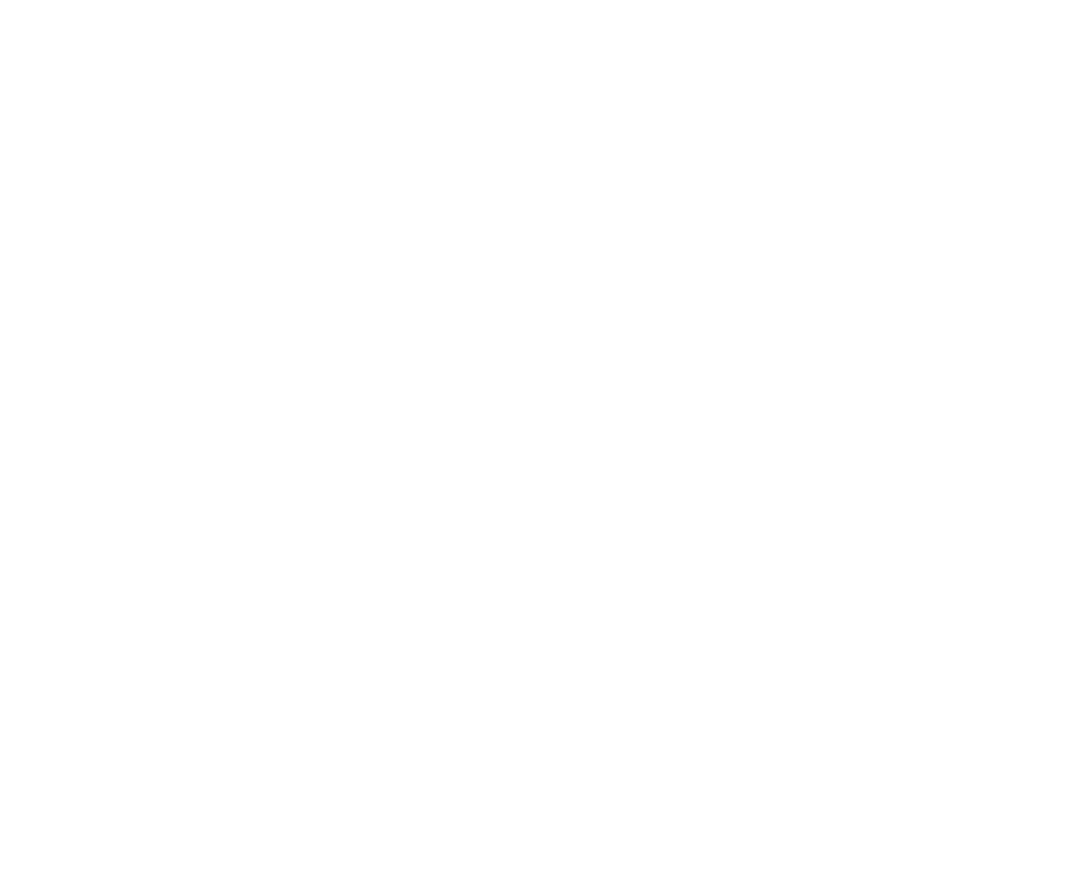
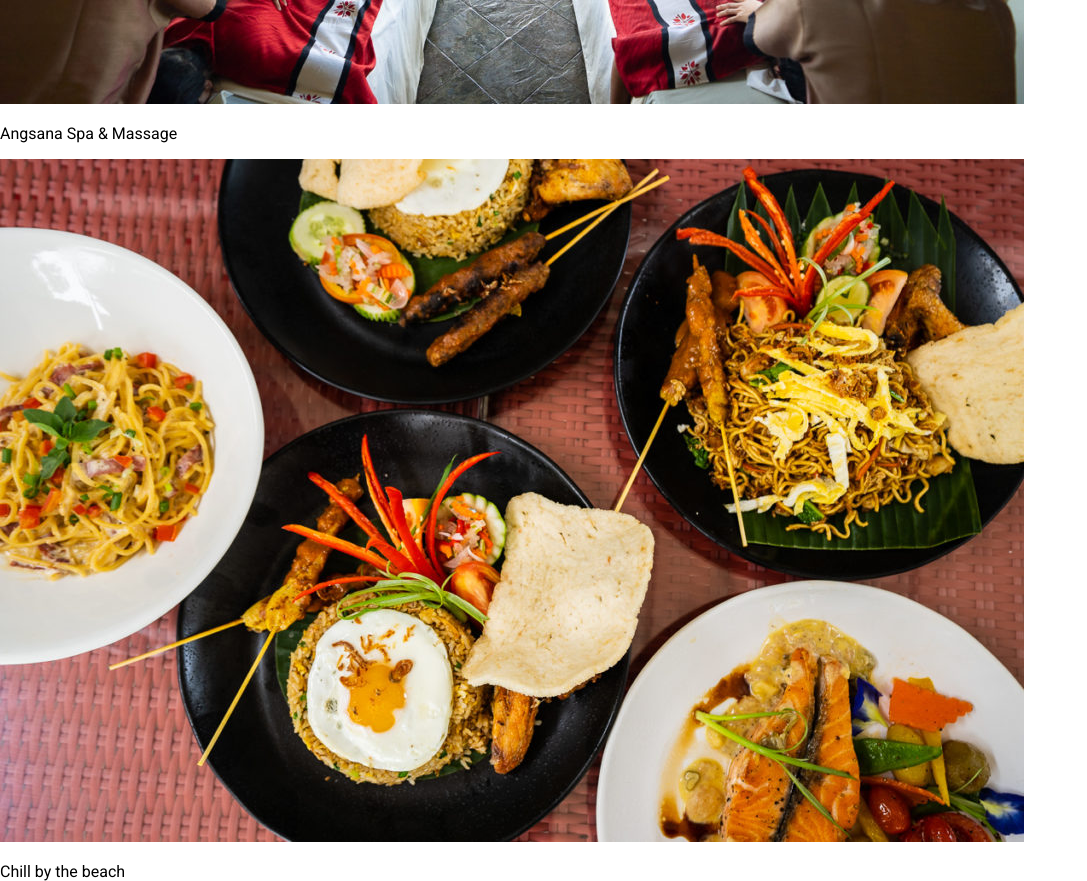
Before and after one commit to yekai7/Bintan, an Angular app: page /chill in a window 1280 px wide. Shown: the part 600-1481 px from the top of the page, without its empty margins (0-1087 px from the left). Before the commit the page ends 800 px from the top, so only its background shows below. Built offline with nearby package versions, Linux system fonts and the light colour scheme.

Commit message:
linked manifest to index

```diff
--- a/src/app/app.module.ts
+++ b/src/app/app.module.ts
@@ -9,6 +9,7 @@ import { ChillListComponent } from './components/chill-list.component';
 import { BrowserAnimationsModule } from '@angular/platform-browser/animations';
 import { MaterialModule } from './material.module';
 import { MainComponent } from './components/main.component';
+import { DbService } from './services/db.service';
 
 @NgModule({
   declarations: [
@@ -24,7 +25,7 @@ import { MainComponent } from './components/main.component';
     AppRoutingModule,
     BrowserAnimationsModule
   ],
-  providers: [],
+  providers: [DbService],
   bootstrap: [AppComponent]
 })
 export class AppModule { }
--- a/src/app/components/activities-list.component.css
+++ b/src/app/components/activities-list.component.css
@@ -0,0 +1,3 @@
+.actImg {
+    width:95vw !important;
+}
--- a/src/app/components/activities-list.component.html
+++ b/src/app/components/activities-list.component.html
@@ -1,3 +1,6 @@
 <div (swiperight)="goLeft()">
-    activities list
+    <div *ngFor="let act of actList" fxLayoutAlign="center center">
+        <img src="{{act.img}}" class="actImg">
+        <p>{{act.name}}</p>
+    </div>
 </div>
--- a/src/app/components/activities-list.component.ts
+++ b/src/app/components/activities-list.component.ts
@@ -1,3 +1,4 @@
+import { DbService } from './../services/db.service';
 import { Router } from '@angular/router';
 import { Component, OnInit } from '@angular/core';
 
@@ -8,10 +9,12 @@ import { Component, OnInit } from '@angular/core';
 })
 export class ActivitiesListComponent implements OnInit {
 
-  constructor(private router: Router) { }
+  constructor(private router: Router, private dbSvc: DbService) { }
 
   ngOnInit() {
   }
+
+  actList = this.dbSvc.activities;
 
   goLeft(){
     this.router.navigate(['chill'])
--- a/src/app/components/chill-list.component.html
+++ b/src/app/components/chill-list.component.html
@@ -1,3 +1,6 @@
 <div (swipeleft)="goRight()" (swiperight)="goLeft()">
-    chill ist
+    <div *ngFor="let chill of chillList">
+        <img src="{{chill.img}}">
+        <p>{{chill.name}}</p>
+    </div>
 </div>
--- a/src/app/components/chill-list.component.ts
+++ b/src/app/components/chill-list.component.ts
@@ -1,3 +1,4 @@
+import { DbService } from './../services/db.service';
 import { Router } from '@angular/router';
 import { Component, OnInit } from '@angular/core';
 
@@ -8,8 +9,9 @@ import { Component, OnInit } from '@angular/core';
 })
 export class ChillListComponent implements OnInit {
 
-  constructor(private router: Router) { }
+  constructor(private router: Router, private dbSvc: DbService) { }
 
+  chillList = this.dbSvc.chill;
   ngOnInit() {
   }
 
--- a/src/app/components/food-list.component.html
+++ b/src/app/components/food-list.component.html
@@ -1,3 +1,6 @@
 <div (swipeleft)="goRight()">
-test
+    <div *ngFor="let food of foodList">
+        <img src="{{food.img}}">
+        <p>{{food.name}}</p>
+    </div>
 </div>
--- a/src/app/components/food-list.component.ts
+++ b/src/app/components/food-list.component.ts
@@ -1,5 +1,6 @@
 import { Router } from '@angular/router';
 import { Component, OnInit } from '@angular/core';
+import { DbService } from '../services/db.service';
 
 @Component({
   selector: 'app-food-list',
@@ -8,7 +9,8 @@ import { Component, OnInit } from '@angular/core';
 })
 export class FoodListComponent implements OnInit {
 
-  constructor(private router: Router) { }
+  constructor(private router: Router, private dbSvc:DbService) { }
+  foodList = this.dbSvc.food;
 
   ngOnInit() {
   }
--- /dev/null
+++ b/src/app/services/db.service.ts
@@ -0,0 +1,24 @@
+import { Injectable } from '@angular/core';
+
+@Injectable({
+  providedIn: 'root'
+})
+export class DbService {
+
+  constructor() { }
+  chill = [
+    { name: 'Angsana Spa & Massage', cost: 73, location: 'In resort', img: '../assets/angsana_spa.jpg'},
+    { name: 'Chill by the beach', cost: 0, location: 'In resort', img: '../assets/vista_restaurant.jpg'}
+  ];
+
+  food = [
+    { name: 'Vista Restaurant', cost: 30, location: 'In resort', img: '../assets/vista_restaurant.jpg'},
+    { name: 'Buffet @ XANA Beach Club', cost: 60, location: 'In resort', img: '../assets/vista_restaurant.jpg'},
+  ];
+
+  activities = [
+    { name: 'Foam Party!', cost: 0, location: 'In resort', img: './assets/vista_restaurant.jpg'},
+    { name: 'ATV through forest/beach', cost: 60, location: 'In resort', img: '../assets/vista_restaurant.jpg'}
+
+  ]
+}
--- a/src/index.html
+++ b/src/index.html
@@ -8,6 +8,7 @@
   <link rel="icon" type="image/x-icon" href="favicon.ico">
   <link href="https://fonts.googleapis.com/css?family=Roboto:300,400,500&display=swap" rel="stylesheet">
   <link href="https://fonts.googleapis.com/icon?family=Material+Icons" rel="stylesheet">
+  <link rel="manifest" href="manifest.json">
 </head>
 <body>
   <app-root></app-root>
```
Also changed, not shown: src/assets/angsana_spa.jpg (added), src/assets/vista_restaurant.jpg (added).
